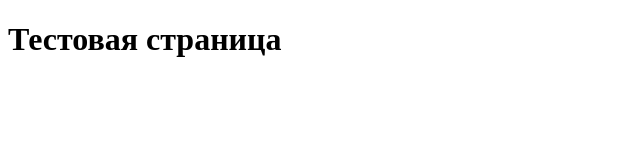
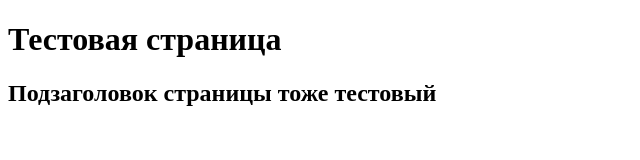
Before and after one commit to OlegSemenenko666/special-app, a plain HTML site: page info.html in a window 1280 px wide. Shown: the whole page, without its empty margins (0-640 px from the left). Drawn offline with Linux system fonts and the light colour scheme.

Commit message:
subheader added to info.html

```diff
--- a/info.html
+++ b/info.html
@@ -7,5 +7,6 @@
 </head>
 <body>
     <h1>Тестовая страница</h1>
+    <h2>Подзаголовок страницы тоже тестовый</h2>
 </body>
 </html>
```
